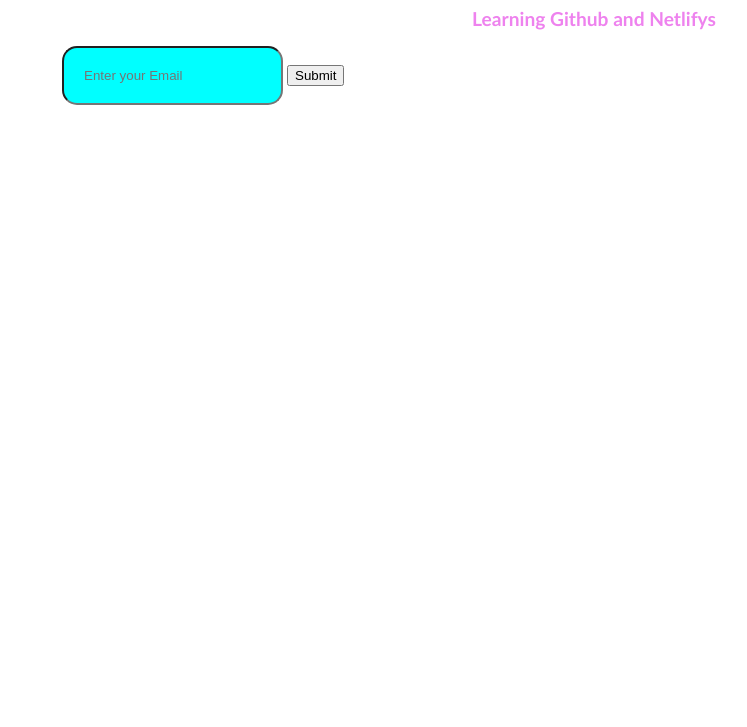
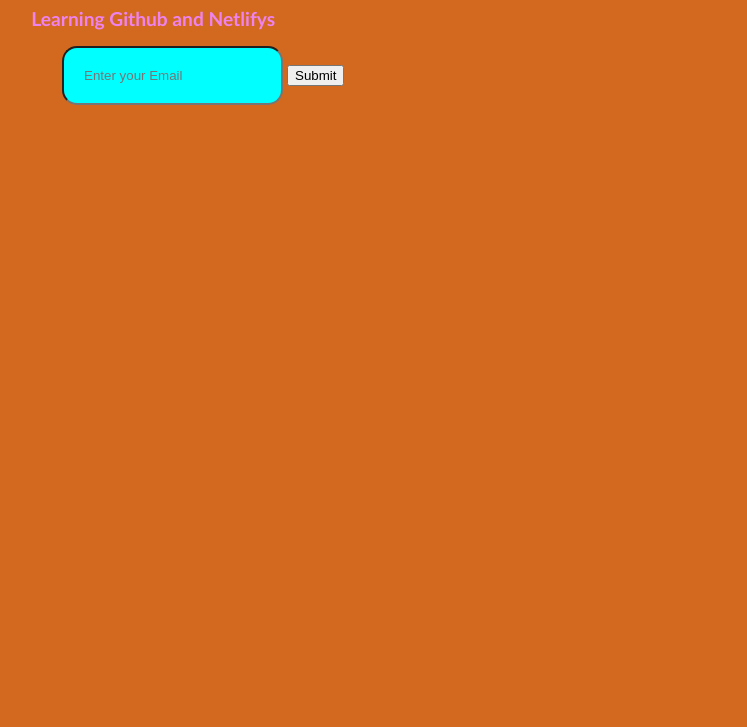
Before and after one commit to Rizikikinya/my-awesome-project-, a plain HTML site: page index.htm in a window 1280 px wide. Shown: the part 73-800 px from the top of the page, without its empty margins (46-793 px from the left). Drawn offline with Linux system fonts and the light colour scheme.

Commit message:
updated body to test netlify

```diff
--- a/style.css
+++ b/style.css
@@ -1,3 +1,8 @@
+body {
+  max-width: fit-content;
+  background-color: chocolate;
+}
+
 h1 {
   text-align: center;
   color: green;
```
